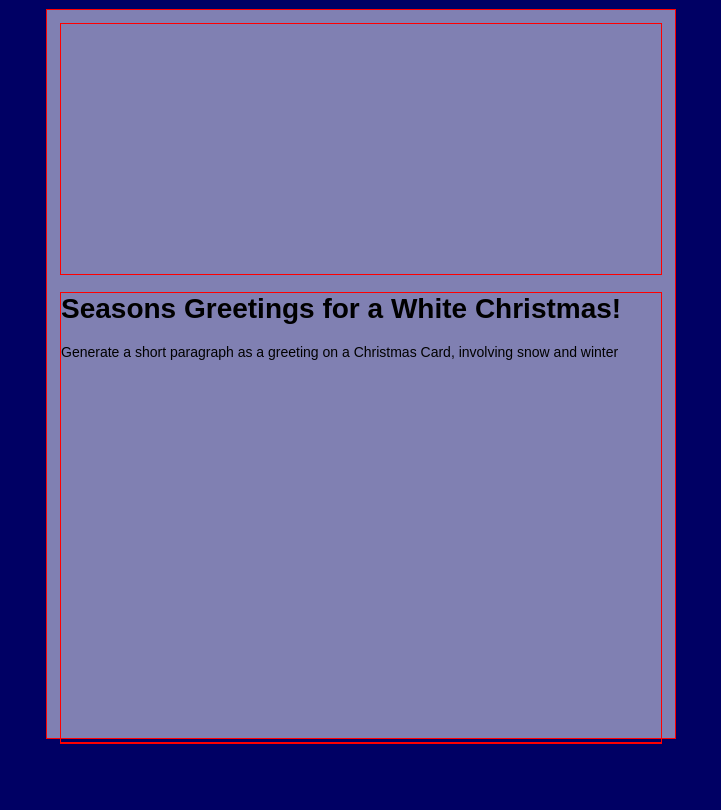
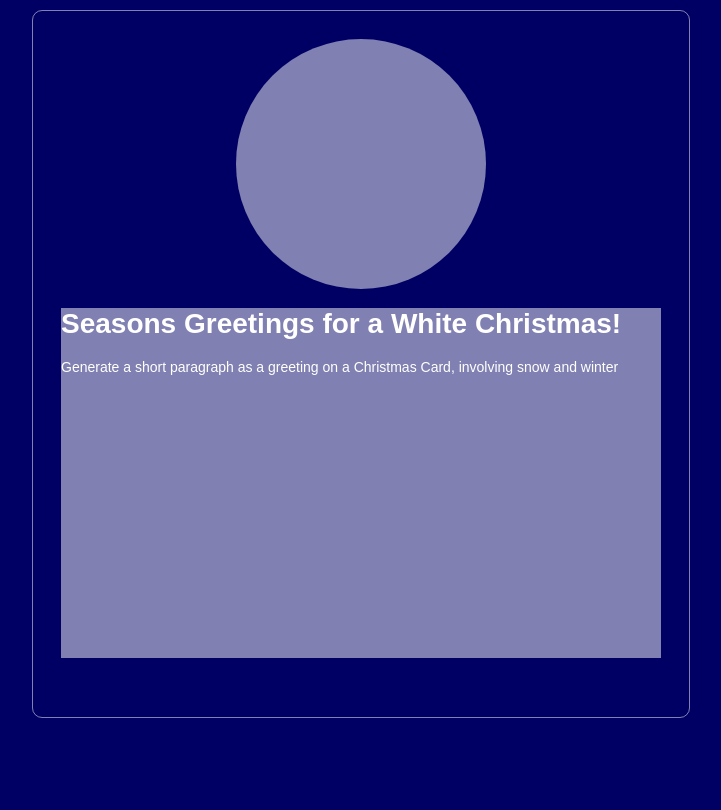
Before and after one commit to teochewthunder/tt_xmas2023, a PHP site: page / in a window 1280 px wide. Shown: the whole page, without its empty margins (279-1000 px from the left). Run offline with PHP 8.4, Linux system fonts and the light colour scheme; style sheets or scripts are compiled from the project's sources.

Commit message:
Add files via upload

```diff
--- a/css/styles.less
+++ b/css/styles.less
@@ -12,10 +12,6 @@ html, body
 	margin-right: auto;
 }
 
-div { outline: 1px solid red; }
-
-/*SNOW*/
-
 .theme_snow
 {
 	font-family: arial;
@@ -26,23 +22,29 @@ div { outline: 1px solid red; }
 	{
 		margin-top: 10px;
 		width: 600px;
-		height: 700px;
-		padding: 1em;
+		height: 650px;
+		padding: 2em;
+		border-radius: 10px;
 		.centered;
-		background: rgba(255, 255, 255, 0.5);
+		border: 1px solid rgba(255, 255, 255, 0.5);
 	}
 
 	.image
 	{
-		width: 100%;
+		width: 250px;
 		height: 250px;
+		border-radius: 50%;
 		margin-bottom: 10px;
+		background: rgba(255, 255, 255, 0.5);
+		.centered;
 	}
 
 	.greeting
 	{
 		width: 100%;
-		height: 450px;
+		height: 350px;
+		background: rgba(255, 255, 255, 0.5);
+		color: rgb(255, 255, 255);
 	}
 }
 
@@ -60,6 +62,7 @@ div { outline: 1px solid red; }
 		padding: 1em;
 		.centered;
 		background: rgb(200, 200, 100);
+		box-shadow: 10px 10px rgba(0, 0, 0, 0.5);
 	}
 
 	.image
@@ -74,7 +77,6 @@ div { outline: 1px solid red; }
 		width: 40%;
 		height: 100%;
 		float: right;
-		padding: 1em;
 	}
 }
 
```
